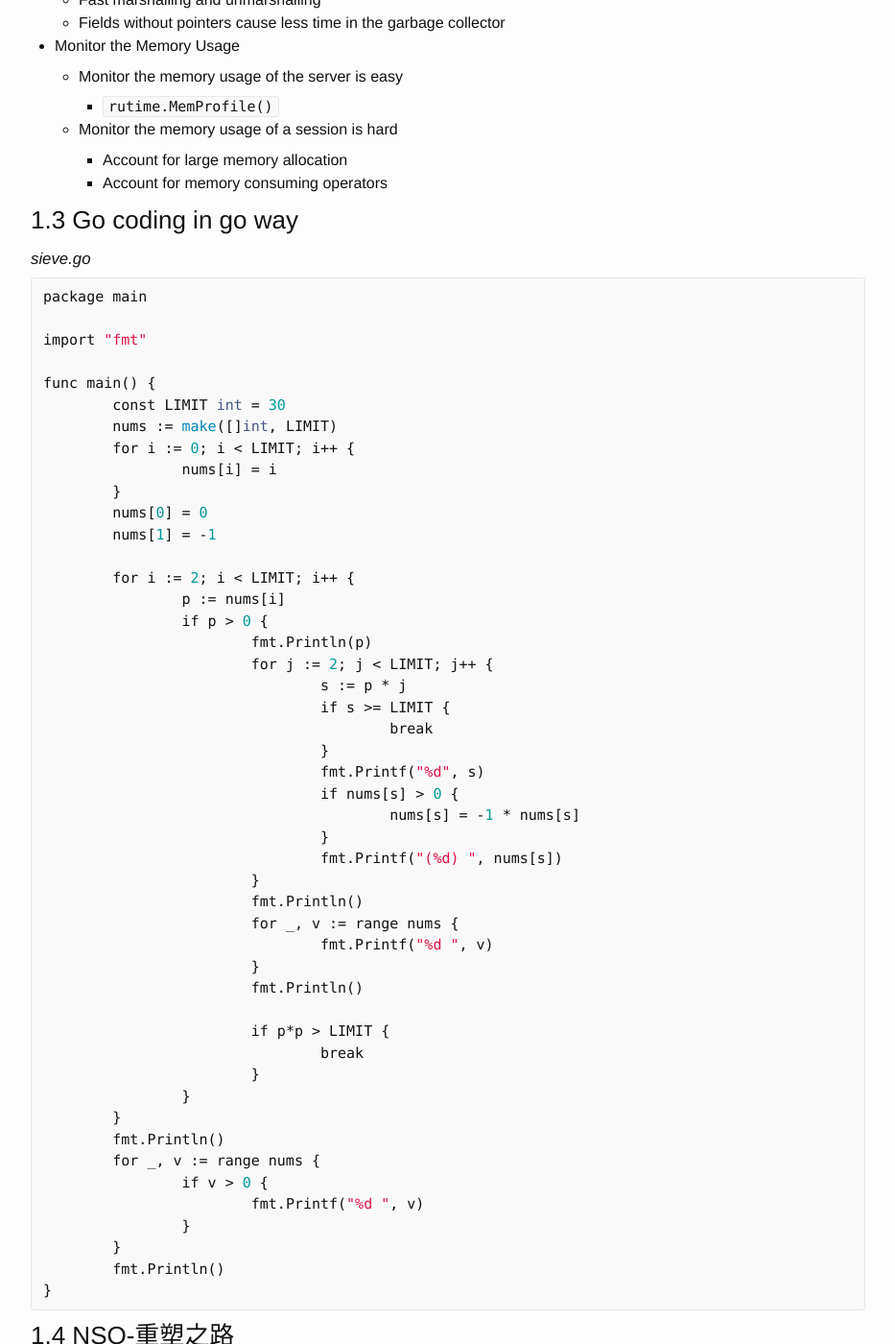
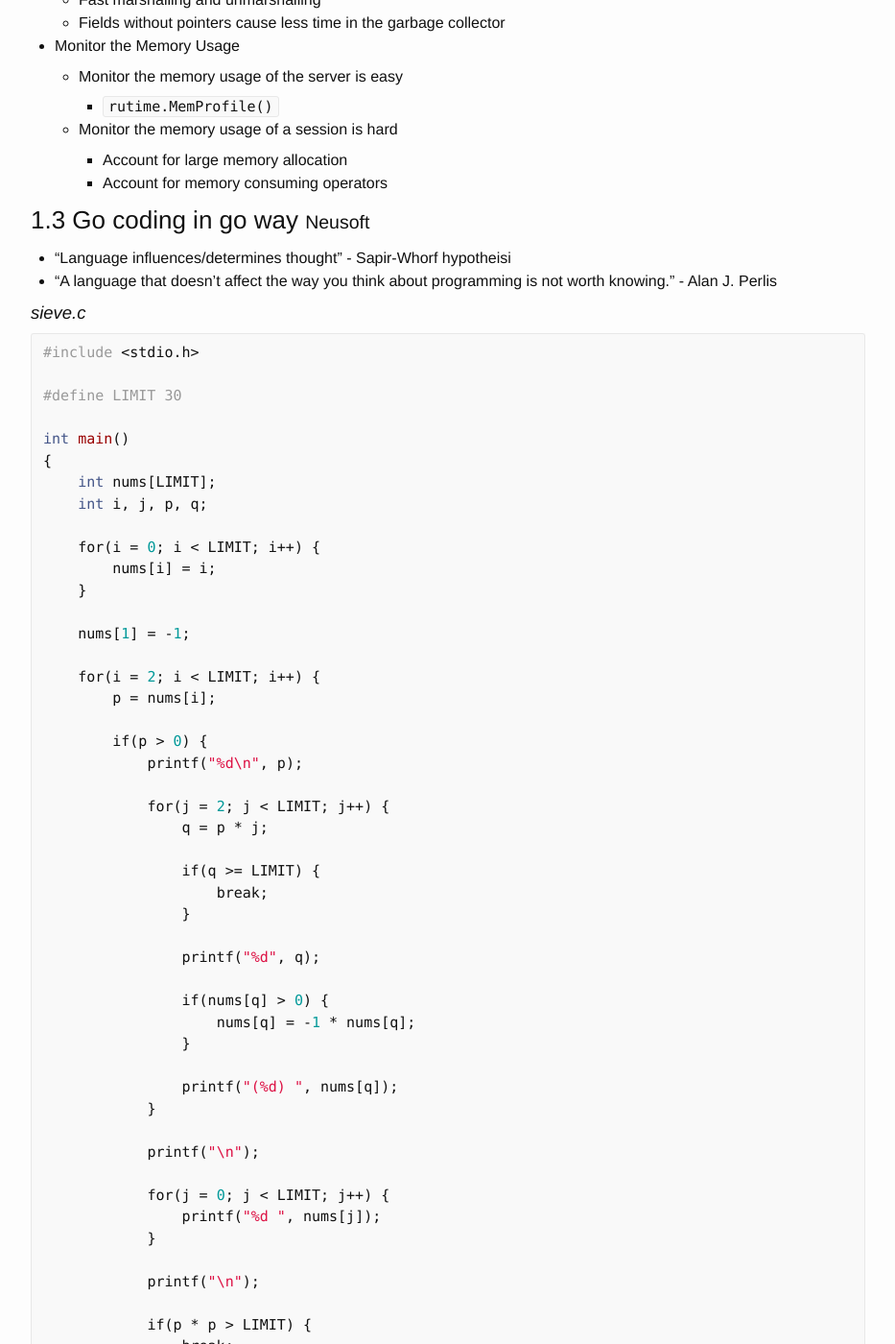
Before and after one commit to ousiax/ousiax.github.io, a Jekyll site: the page built from _posts/2017-04-17-gopherchina-2017.md, in a window 1280 px wide and 1400 px high, scrolled down 3671 px. Shown: the whole window at 96% size, without its empty margins (173-1106 px from the left). Built offline with Jekyll 4.4.1, drawn with Linux system fonts in a browser that asks for light colours; some of the changed text lies outside the part shown.

Commit message:
Add sieve.c

````diff
--- a/_posts/2017-04-17-gopherchina-2017.md
+++ b/_posts/2017-04-17-gopherchina-2017.md
@@ -179,9 +179,77 @@ SELECT COUNT(c1) FROM t WHERE c1 > 10 AND c2 = "gopherchina";
         - Account for large memory allocation
         - Account for memory consuming operators
 
-### 1.3 Go coding in go way
+### 1.3 Go coding in go way <sub>Neusoft</sub>
 
-*sieve.go*
+- "Language influences/determines thought" - Sapir-Whorf hypotheisi
+- "A language that doesn't affect the way you think about programming is not worth knowing." - Alan J. Perlis
+
+***sieve.c***
+
+```c
+#include <stdio.h>
+
+#define LIMIT 30
+
+int main()
+{
+    int nums[LIMIT];
+    int i, j, p, q;
+
+    for(i = 0; i < LIMIT; i++) {
+        nums[i] = i;
+    }
+
+    nums[1] = -1;
+
+    for(i = 2; i < LIMIT; i++) {
+        p = nums[i];
+
+        if(p > 0) {
+            printf("%d\n", p);
+
+            for(j = 2; j < LIMIT; j++) {
+                q = p * j;
+
+                if(q >= LIMIT) {
+                    break;
+                }
+
+                printf("%d", q);
+
+                if(nums[q] > 0) {
+                    nums[q] = -1 * nums[q];
+                }
+
+                printf("(%d) ", nums[q]);
+            }
+
+            printf("\n");
+
+            for(j = 0; j < LIMIT; j++) {
+                printf("%d ", nums[j]);
+            }
+
+            printf("\n");
+
+            if(p * p > LIMIT) {
+                break;
+            }
+        }
+    }
+
+    for(j = 0; j < LIMIT; j++) {
+        if(nums[j] > 0) {
+            printf("%d ", nums[j]);
+        }
+    }
+
+    printf("\n");
+    return 0;
+}
+```
+
+***sieve.go***
 
 ```go
 package main
````
